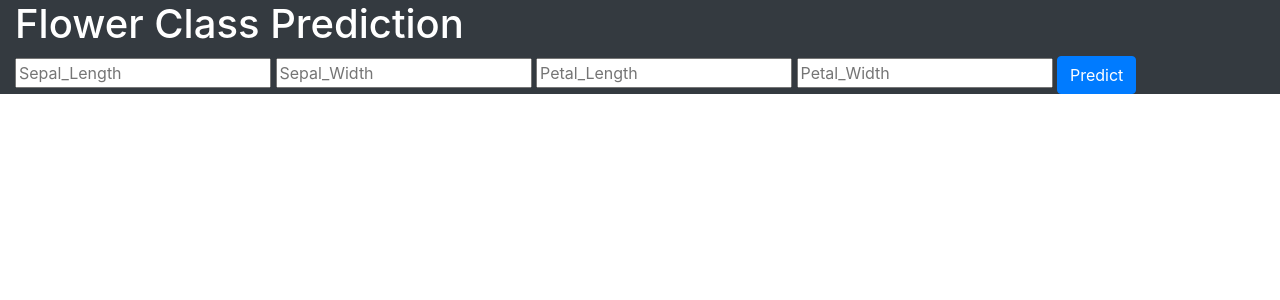
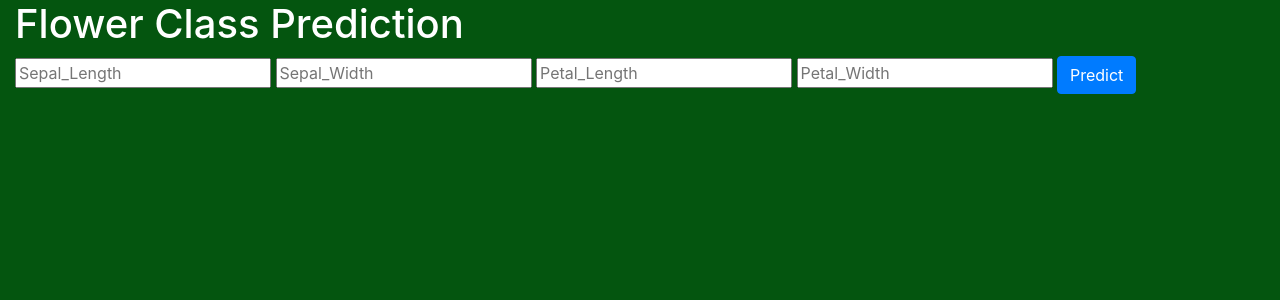
Before and after one commit to parcheesime/Flask-Model-Deployment, a Flask app: page / in a window 1280 px wide. Shown: the top 300 px of the page. Run offline with Flask 2, Linux system fonts and the light colour scheme.

Commit message:
update app.py, indexx.html

```diff
--- a/app.py
+++ b/app.py
@@ -26,7 +26,7 @@ def predict():
     features = [np.array(float_features)]
     prediction = model.predict(features)
 
-    return render_template("index.html", prediction_text="The flower species is {}".format(prediction))
+    return render_template("indexx.html", prediction_text="The flower species is {}".format(prediction))
 
 if __name__ == "__main__":
     app.run(debug=True)
--- a/templates/indexx.html
+++ b/templates/indexx.html
@@ -8,12 +8,11 @@
     <!-- Bootstrap CSS -->
     <link rel="stylesheet" href="https://cdn.jsdelivr.net/npm/bootstrap@4.3.1/dist/css/bootstrap.min.css" integrity="sha384-ggOyR0iXCbMQv3Xipma34MD+dH/1fQ784/j6cY/iJTQUOhcWr7x9JvoRxT2MZw1T" crossorigin="anonymous">
 
-    <title>Model Deployment!</title>
+    <title>Model Deployment: Aletia Trepte</title>
   </head>
-  <body>
+  <body style="background-color:rgb(4, 85, 15)">
     <div class="login">
-
-        <div class="container-fluid bg-dark text-white" >
+        <div class="container-fluid bg-rgb(4, 85, 15) text-white" >
             <h1>Flower Class Prediction</h1>
         <!-- Main Input For Receiving Query to our ML -->
             <form action="{{ url_for('predict')}}"method="post">
@@ -28,7 +27,8 @@
 
        <br>
        <br>
-       {{ prediction_text }}
+       <div class="container-fluid bg-rgb(4, 85, 15) text-white">{{ prediction_text }}</div>
+
 
      </div>
 
```
